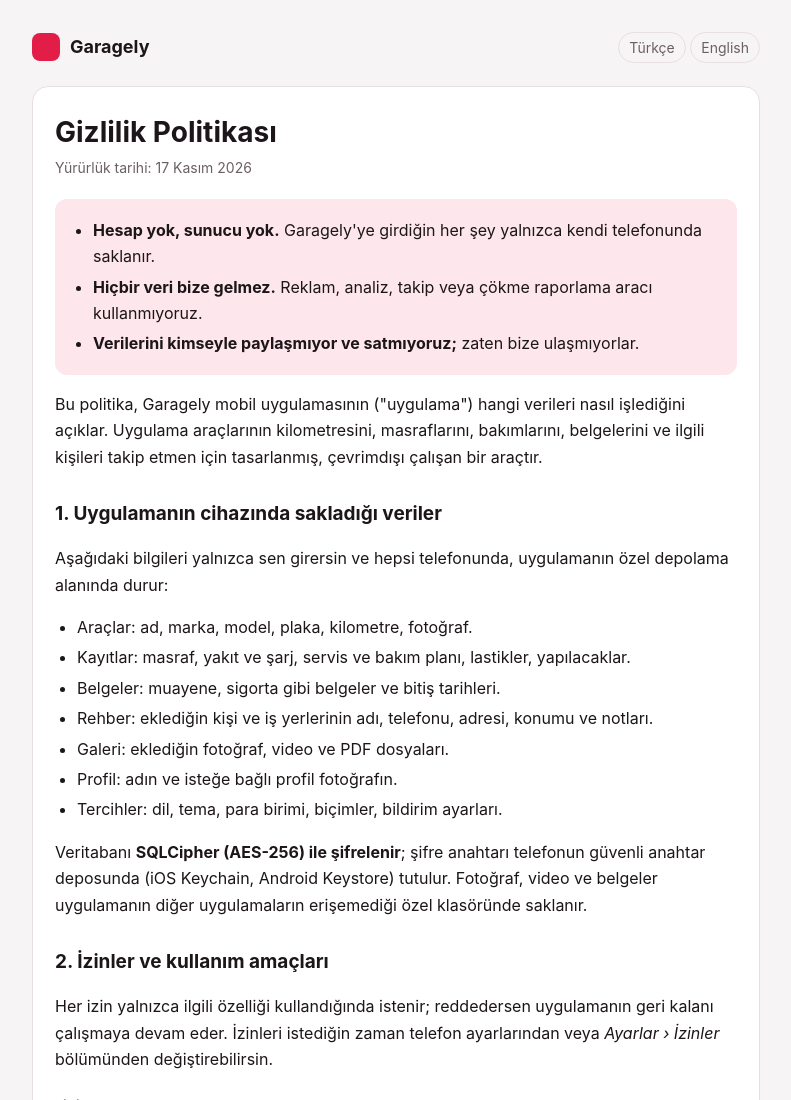
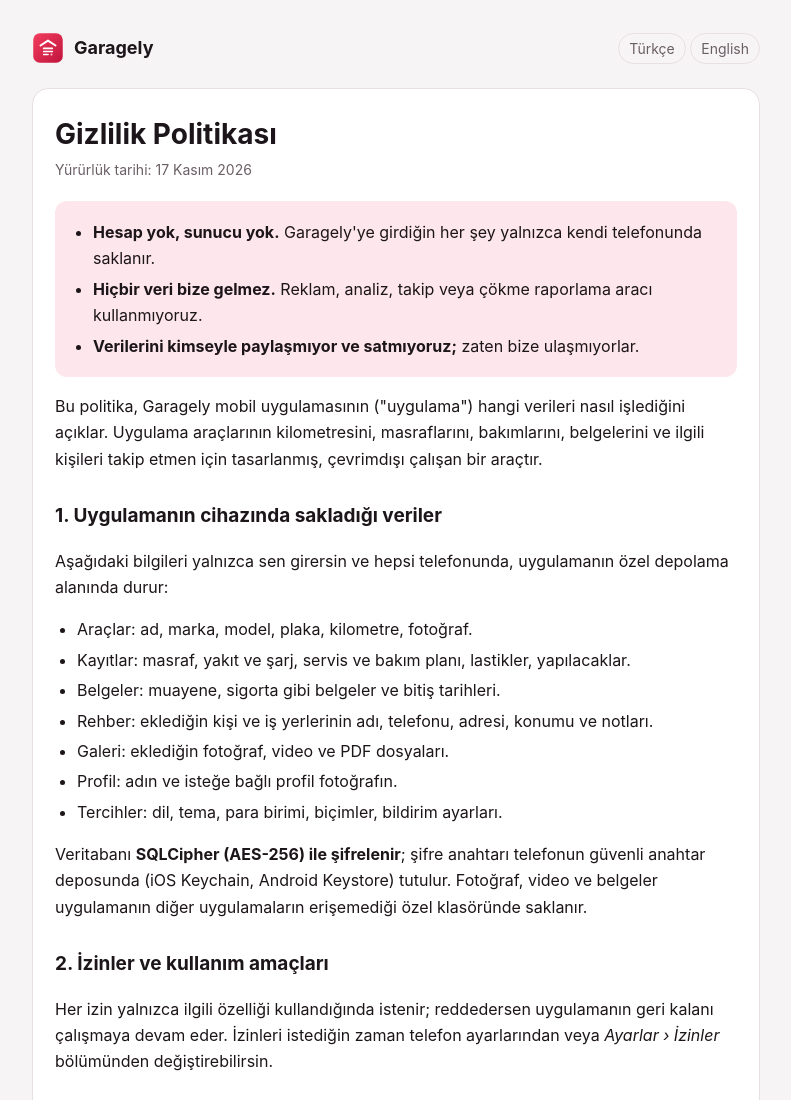
Before and after one commit to kursattkorkmazzz/garagely-legal, a plain HTML site: page privacy/index.html in a window 1280 px wide. Shown: the top 1100 px of the page, without its empty margins (244-1035 px from the left). Drawn offline with Linux system fonts and the light colour scheme.

Commit message:
Use the Garagely logo in the page header, landing page and icons
Co-Authored-By: Claude Opus 5.5 <noreply@anthropic.com>
Claude-Session: https://claude.ai/code/session_01S4cYbwXJ7aTVZvCqSfD6nG

```diff
--- a/privacy/index.html
+++ b/privacy/index.html
@@ -5,7 +5,9 @@
   <meta name="viewport" content="width=device-width, initial-scale=1">
   <title>Garagely · Gizlilik Politikası / Privacy Policy</title>
   <meta name="description" content="Garagely gizlilik politikası: hesap yok, sunucu yok, verilerin yalnızca telefonunda. Privacy policy: no account, no server, your data stays on your phone.">
-  <link rel="icon" href="../favicon.png">
+  <link rel="icon" href="../logo.svg" type="image/svg+xml">
+  <link rel="icon" href="../favicon.png" sizes="32x32">
+  <link rel="apple-touch-icon" href="../apple-touch-icon.png">
   <style>
     :root {
       --bg: #F7F4F5; --card: #FFFFFF; --fg: #1C1519; --muted: #6B5F66; --border: #E7DFE3;
@@ -23,7 +25,8 @@
     main { max-width: 760px; margin: 0 auto; padding: 32px 16px 64px; }
     header.top { display: flex; align-items: center; justify-content: space-between; gap: 12px; flex-wrap: wrap; margin-bottom: 24px; }
     .brand { display: flex; align-items: center; gap: 10px; font-weight: 700; font-size: 18px; }
-    .brand span.dot { width: 28px; height: 28px; border-radius: 8px; background: var(--brand); display: inline-block; }
+    .brand { color: var(--fg); text-decoration: none; }
+    .brand img { display: block; width: 32px; height: 32px; }
     nav.lang a { color: var(--muted); text-decoration: none; padding: 6px 10px; border: 1px solid var(--border); border-radius: 999px; font-size: 14px; }
     nav.lang a:hover { color: var(--fg); }
     article { background: var(--card); border: 1px solid var(--border); border-radius: 16px; padding: 28px 22px; margin-bottom: 28px; }
@@ -51,7 +54,7 @@
 <body>
 <main>
   <header class="top">
-    <div class="brand"><span class="dot" aria-hidden="true"></span>Garagely</div>
+    <a class="brand" href="../"><img src="../logo.svg" width="32" height="32" alt="" aria-hidden="true">Garagely</a>
     <nav class="lang" aria-label="Dil / Language"><a href="#tr">Türkçe</a> <a href="#en">English</a></nav>
   </header>
 
```
Also changed, not shown: index.html (+5 -1 lines), apple-touch-icon.png (added), logo.svg (added).
